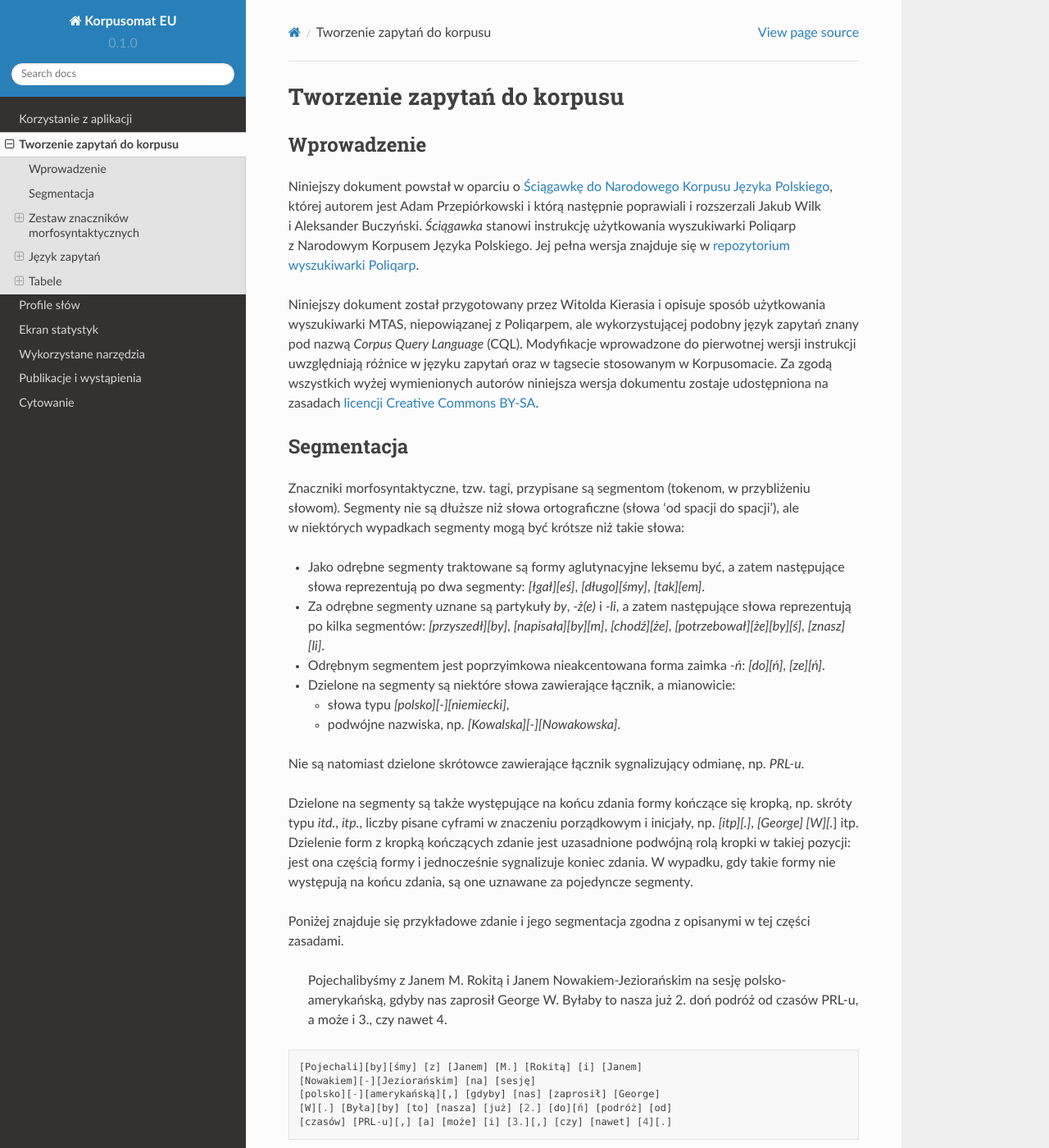
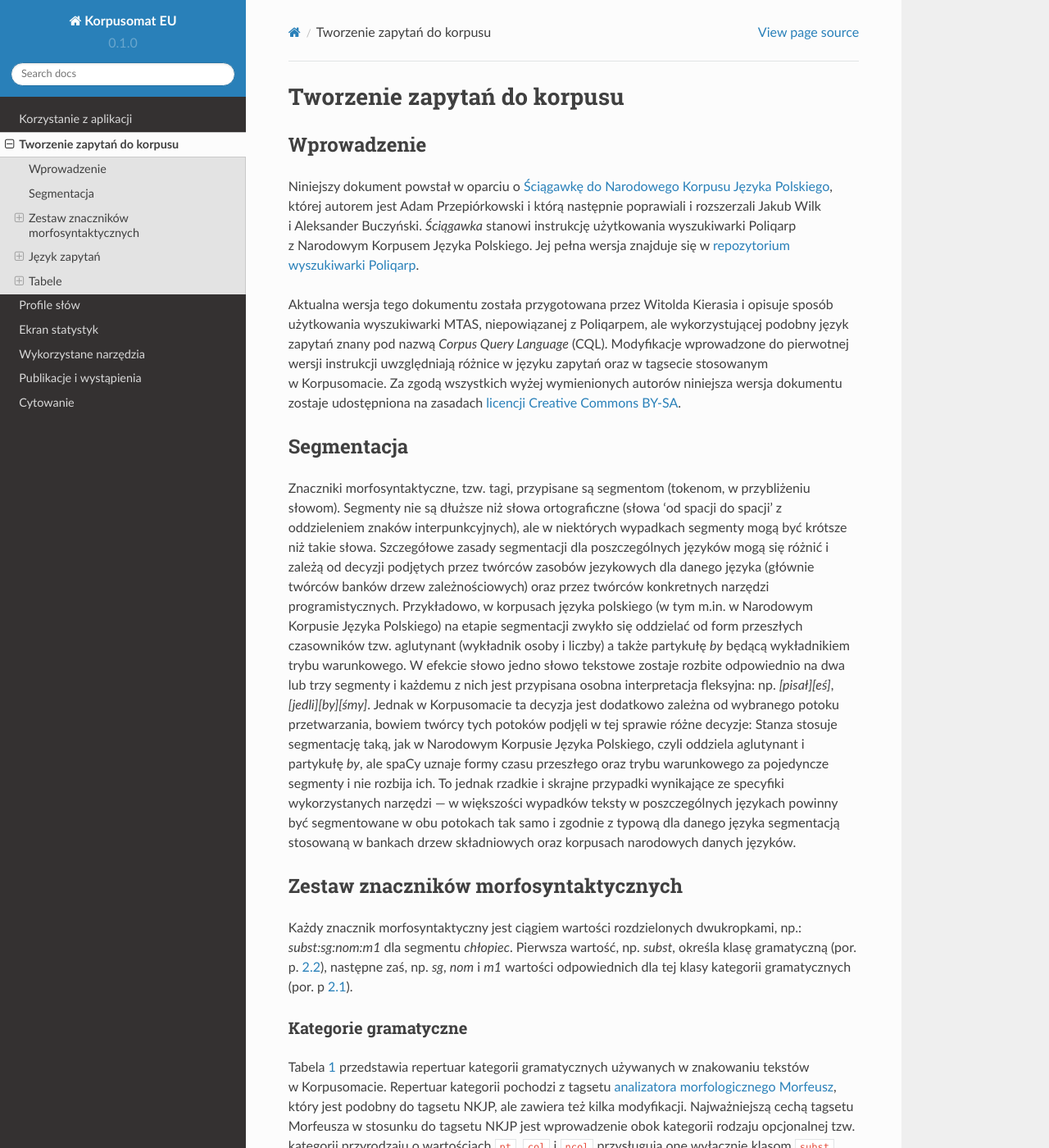
Before and after one commit to ipipan/korpusomat-eu-docs, a Sphinx documentation site: the page built from docs/source/mtas.rst, in a window 1280 px wide and 1400 px high. Shown: the whole window at 82% size. Built offline with Sphinx 7.4.7 and the Read the Docs theme 2.0.0, drawn with Linux system fonts in a browser that asks for light colours.

Commit message:
Update mtas.rst

```diff
--- a/docs/source/mtas.rst
+++ b/docs/source/mtas.rst
@@ -15,7 +15,7 @@ instrukcję użytkowania wyszukiwarki Poliqarp z Narodowym Korpusem Języka
 Polskiego. Jej pełna wersja znajduje się w `repozytorium wyszukiwarki
 Poliqarp <https://sourceforge.net/projects/poliqarp/files/poliqarp/1.3.13/>`__.
 
-Niniejszy dokument został przygotowany przez Witolda Kierasia i opisuje
+Aktualna wersja tego dokumentu została przygotowana przez Witolda Kierasia i opisuje
 sposób użytkowania wyszukiwarki MTAS, niepowiązanej z Poliqarpem, ale
 wykorzystującej podobny język zapytań znany pod nazwą *Corpus Query
 Language* (CQL). Modyfikacje wprowadzone do pierwotnej wersji instrukcji
@@ -30,53 +30,9 @@ Segmentacja
 
 Znaczniki morfosyntaktyczne, tzw. tagi, przypisane są segmentom
 (tokenom, w przybliżeniu słowom). Segmenty nie są dłuższe niż słowa
-ortograficzne (słowa ‘od spacji do spacji’), ale w niektórych wypadkach
-segmenty mogą być krótsze niż takie słowa:
+ortograficzne (słowa ‘od spacji do spacji’ z oddzieleniem znaków interpunkcyjnych), ale w niektórych wypadkach
+segmenty mogą być krótsze niż takie słowa. Szczegółowe zasady segmentacji dla poszczególnych języków mogą się różnić i zależą od decyzji podjętych przez twórców zasobów jezykowych dla danego języka (głównie twórców banków drzew zależnościowych) oraz przez twórców konkretnych narzędzi programistycznych. Przykładowo, w korpusach języka polskiego (w tym m.in. w Narodowym Korpusie Języka Polskiego) na etapie segmentacji zwykło się oddzielać od form przeszłych czasowników tzw. aglutynant (wykładnik osoby i liczby) a także partykułę *by* będącą wykładnikiem trybu warunkowego. W efekcie słowo jedno słowo tekstowe zostaje rozbite odpowiednio na dwa lub trzy segmenty i każdemu z nich jest przypisana osobna interpretacja fleksyjna: np. *[pisał][eś]*, *[jedli][by][śmy]*. Jednak w Korpusomacie ta decyzja jest dodatkowo zależna od wybranego potoku przetwarzania, bowiem twórcy tych potoków podjęli w tej sprawie różne decyzje: Stanza stosuje segmentację taką, jak w Narodowym Korpusie Języka Polskiego, czyli oddziela aglutynant i partykułę *by*, ale spaCy uznaje formy czasu przeszłego oraz trybu warunkowego za pojedyncze segmenty i nie rozbija ich. To jednak rzadkie i skrajne przypadki wynikające ze specyfiki wykorzystanych narzędzi — w większości wypadków teksty w poszczególnych językach powinny być segmentowane w obu potokach tak samo i zgodnie z typową dla danego języka segmentacją stosowaną w bankach drzew składniowych oraz korpusach narodowych danych języków.
 
--  Jako odrębne segmenty traktowane są formy aglutynacyjne leksemu być,
-   a zatem następujące słowa reprezentują po dwa segmenty: *[łgał][eś]*,
-   *[długo][śmy]*, *[tak][em]*.
-
--  Za odrębne segmenty uznane są partykuły *by*, *-ż(e)* i *-li*,
-   a zatem następujące słowa reprezentują po kilka segmentów:
-   *[przyszedł][by]*, *[napisała][by][m]*, *[chodź][że]*,
-   *[potrzebował][że][by][ś]*, *[znasz][li]*.
-
--  Odrębnym segmentem jest poprzyimkowa nieakcentowana forma zaimka
-   *-ń*: *[do][ń]*, *[ze][ń]*.
-
--  Dzielone na segmenty są niektóre słowa zawierające łącznik,
-   a mianowicie:
-
-   -  słowa typu *[polsko][-][niemiecki]*,
-
-   -  podwójne nazwiska, np. *[Kowalska][-][Nowakowska]*.
-
-Nie są natomiast dzielone skrótowce zawierające łącznik sygnalizujący
-odmianę, np. *PRL-u*.
-
-Dzielone na segmenty są także występujące na końcu zdania formy kończące
-się kropką, np. skróty typu *itd.*, *itp.*, liczby pisane cyframi w
-znaczeniu porządkowym i inicjały, np. *[itp][.]*, *[George] [W][.*] itp.
-Dzielenie form z kropką kończących zdanie jest uzasadnione podwójną rolą
-kropki w takiej pozycji: jest ona częścią formy i jednocześnie
-sygnalizuje koniec zdania. W wypadku, gdy takie formy nie występują na
-końcu zdania, są one uznawane za pojedyncze segmenty.
-
-Poniżej znajduje się przykładowe zdanie i jego segmentacja zgodna
-z opisanymi w tej części zasadami.
-
-   Pojechalibyśmy z Janem M. Rokitą i Janem Nowakiem-Jeziorańskim na
-   sesję polsko-amerykańską, gdyby nas zaprosił George W. Byłaby to
-   nasza już 2. doń podróż od czasów PRL-u, a może i 3., czy nawet 4.
-
-::
-
-      [Pojechali][by][śmy] [z] [Janem] [M.] [Rokitą] [i] [Janem]
-      [Nowakiem][-][Jeziorańskim] [na] [sesję]
-      [polsko][-][amerykańską][,] [gdyby] [nas] [zaprosił] [George]
-      [W][.] [Była][by] [to] [nasza] [już] [2.] [do][ń] [podróż] [od]
-      [czasów] [PRL-u][,] [a] [może] [i] [3.][,] [czy] [nawet] [4][.]
 
 Zestaw znaczników morfosyntaktycznych
 =====================================
```
